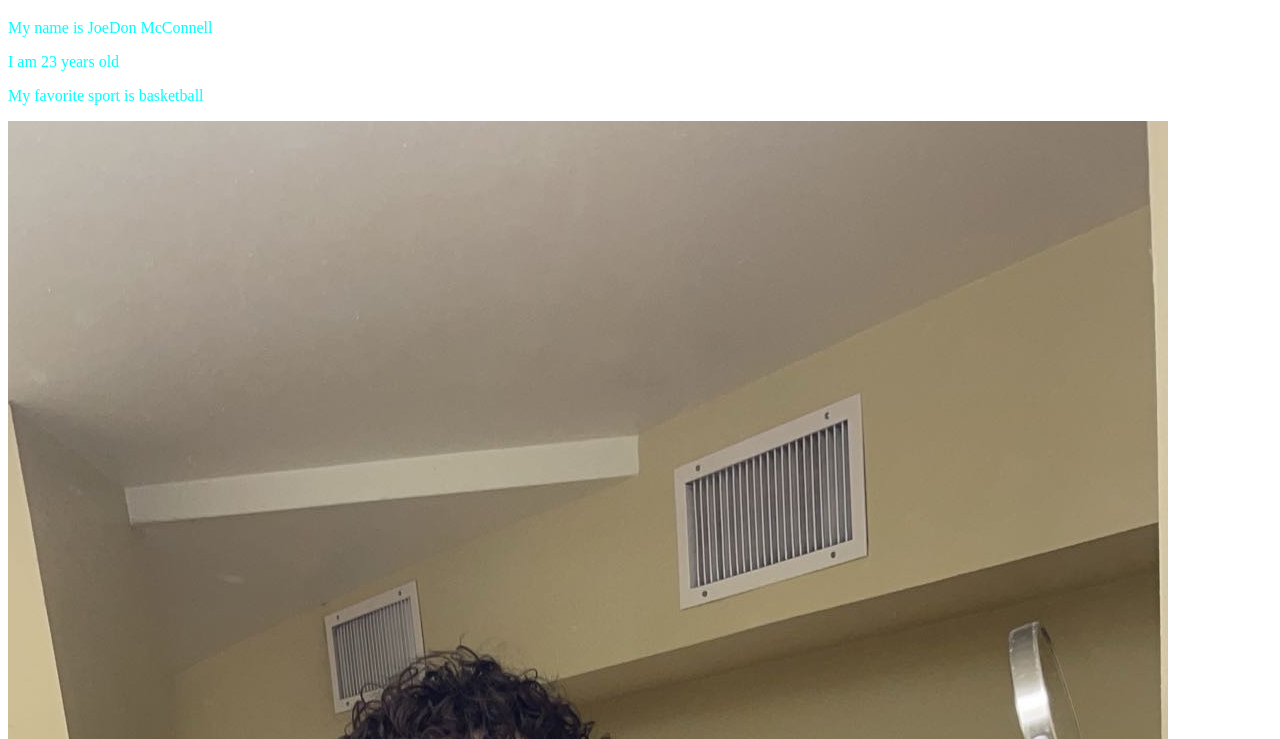
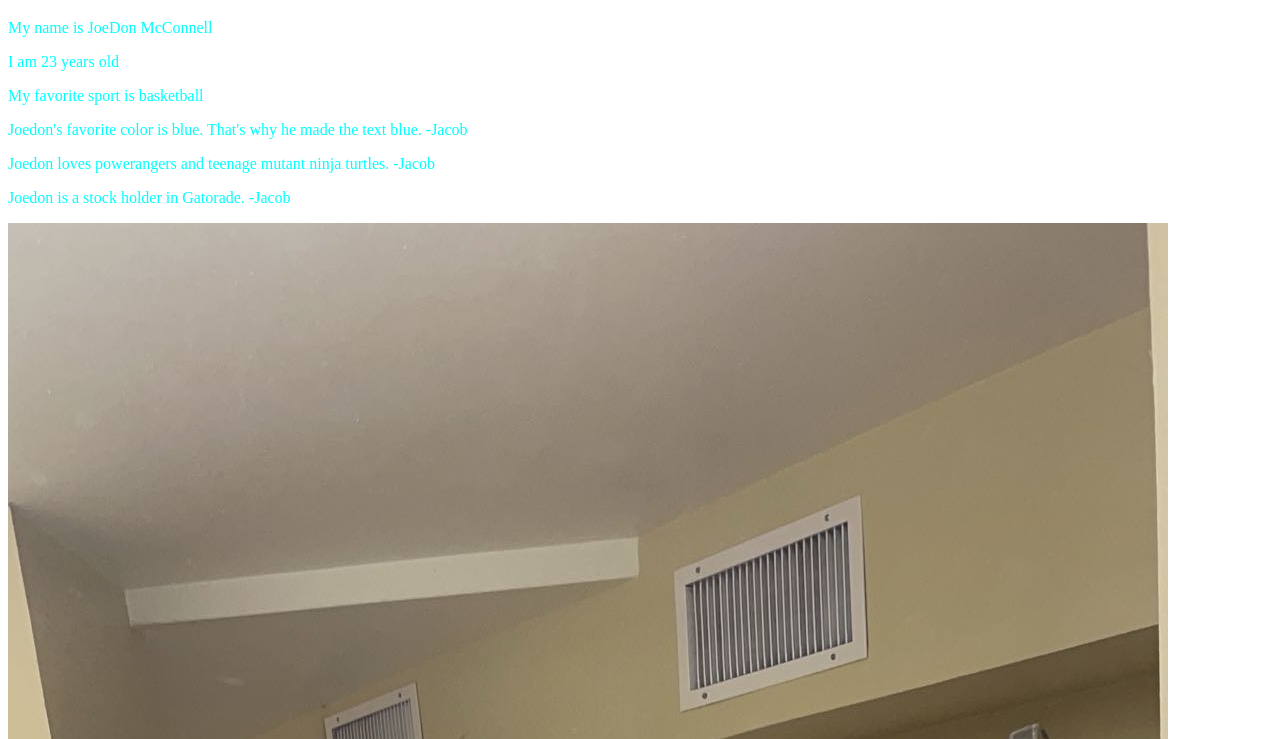
Before and after one commit to JoedyMcconn/about-joedon-mcconnell, a plain HTML site: page index.html in a window 1280 px wide. Shown: the part 61-800 px from the top of the page. Drawn offline with Linux system fonts and the light colour scheme.

Commit message:
Jacob edited the index.html file

```diff
--- a/index.html
+++ b/index.html
@@ -10,6 +10,9 @@
 <p>My name is JoeDon McConnell </p>
 <p>I am 23 years old </p>
 <p>My favorite sport is basketball</p>
+<p> Joedon's favorite color is blue. That's why he made the text blue. -Jacob</p>
+<p>Joedon loves powerangers and teenage mutant ninja turtles. -Jacob</p>
+<p> Joedon is a stock holder in Gatorade. -Jacob</p>
 
 
 <img src="IMG_0023.JPG" height="2134" width="1160" alt="JoeDon in the mirror"/>
```
